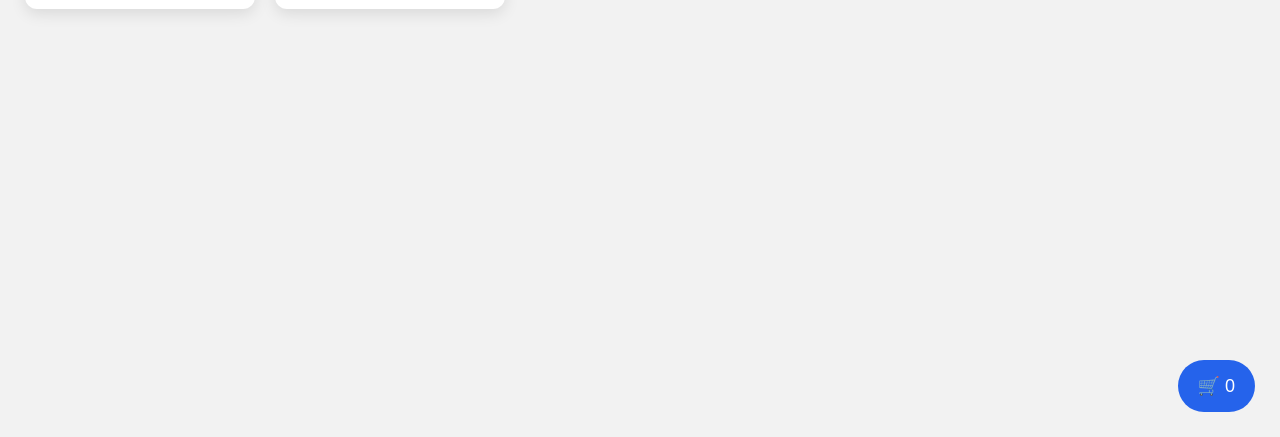
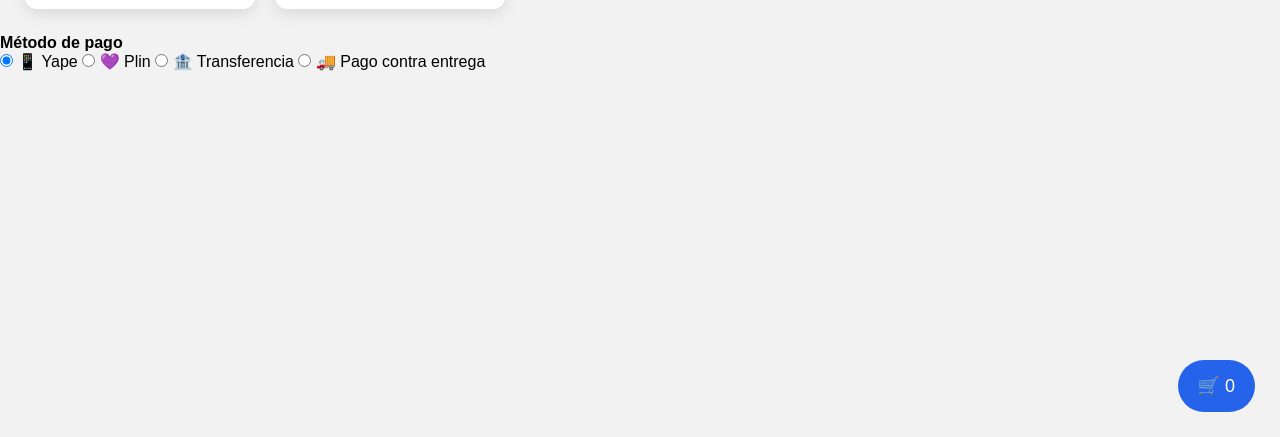
Before and after one commit to Niklausbmc/SuperVentas, a plain HTML site: page index.html in a window 1280 px wide. Shown: the part 363-800 px from the top of the page. Drawn offline with Linux system fonts and the light colour scheme.

Commit message:
Update index.html

```diff
--- a/index.html
+++ b/index.html
@@ -33,7 +33,29 @@
     <button class="btn rojo" onclick="cerrarCarrito()">Cerrar</button>
   </div>
 </div>
+<div class="pagos">
+  <h4>Método de pago</h4>
 
+  <label>
+    <input type="radio" name="pago" value="Yape" checked>
+    📱 Yape
+  </label>
+
+  <label>
+    <input type="radio" name="pago" value="Plin">
+    💜 Plin
+  </label>
+
+  <label>
+    <input type="radio" name="pago" value="Transferencia">
+    🏦 Transferencia
+  </label>
+
+  <label>
+    <input type="radio" name="pago" value="Entrega">
+    🚚 Pago contra entrega
+  </label>
+</div>
 <script src="script.js"></script>
 </body>
 </html>
```
